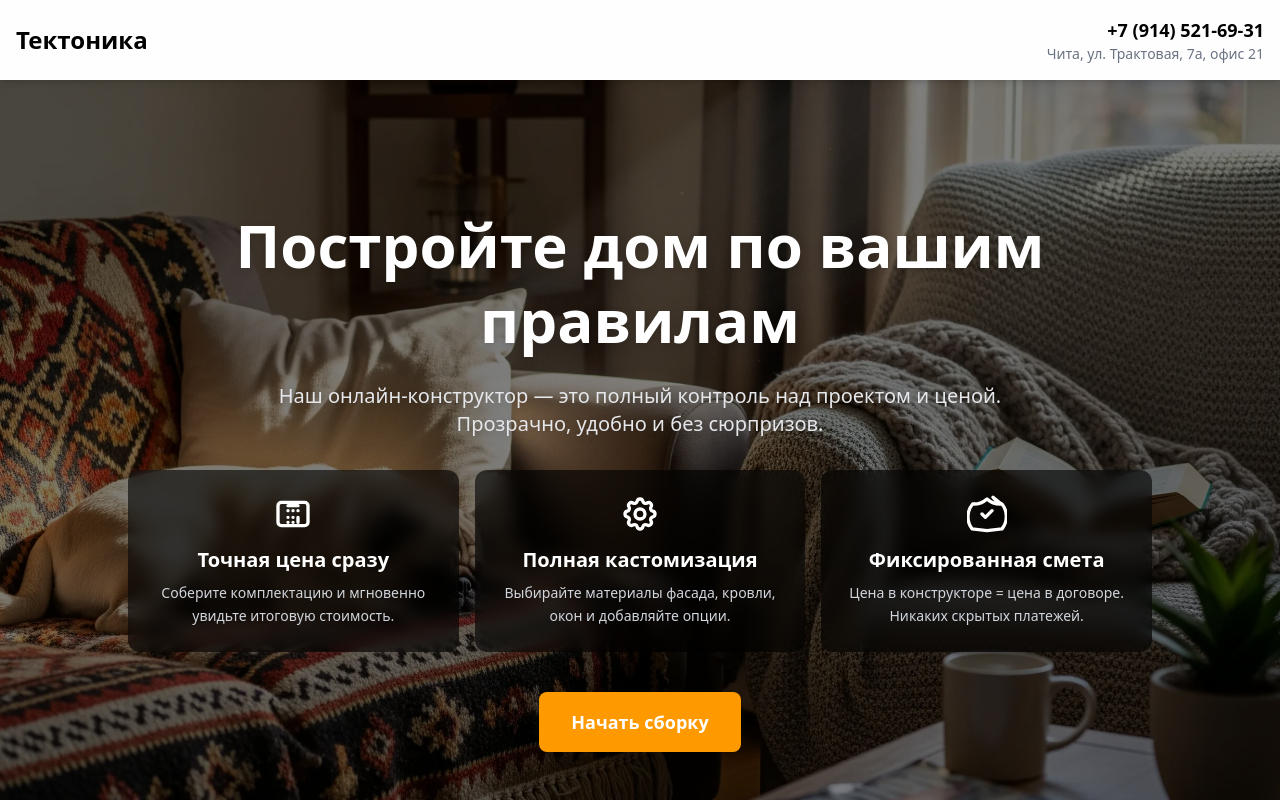
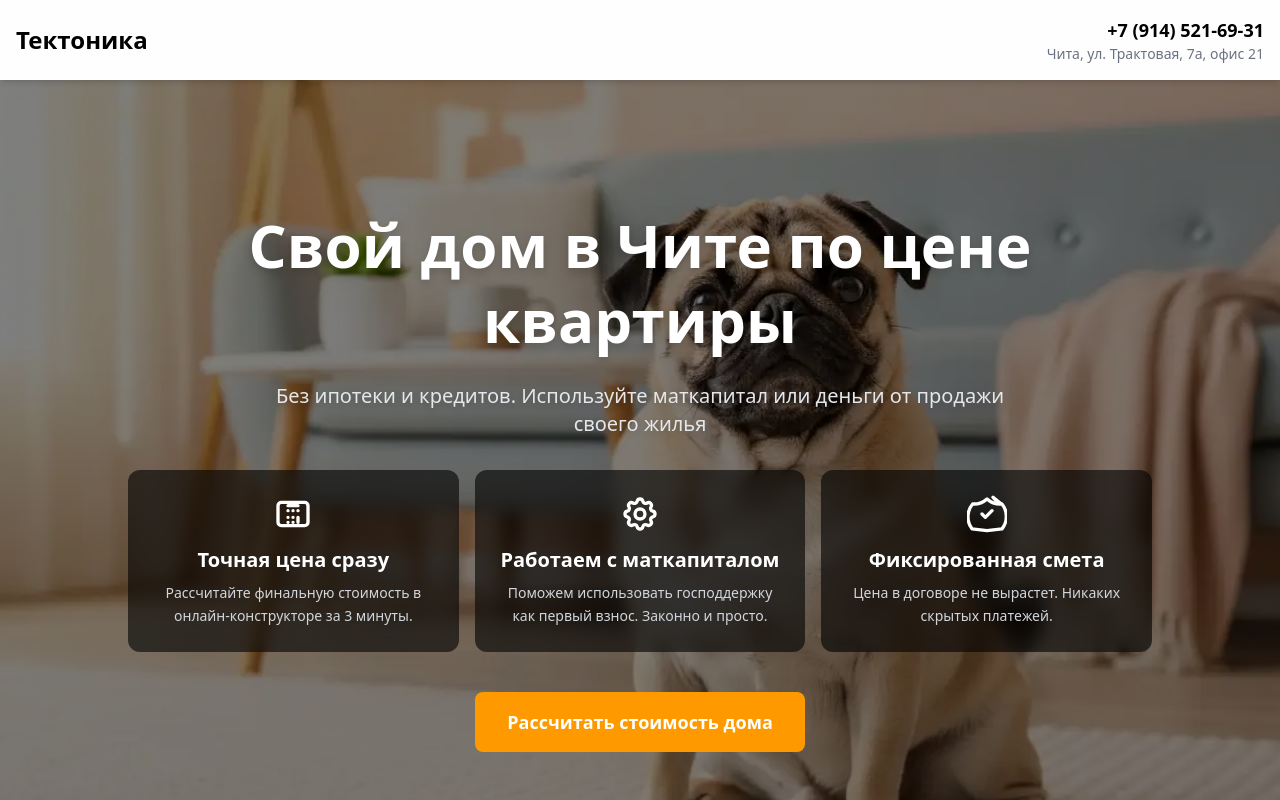
Before and after one commit to Meit12mini/home_const_s, a React (Vite) app: page / in a window 1280 px wide. Shown: the top 800 px of the page. Built offline with nearby package versions, Linux system fonts and the light colour scheme.

Commit message:
lasttest

```diff
--- a/components/Constructor.tsx
+++ b/components/Constructor.tsx
@@ -246,6 +246,7 @@ const handleFormSubmit = async (e: React.FormEvent) => {
                                     </span>
                                 </div>
                                 <p className="text-sm text-gray-600 mt-1">{config.description}</p>
+                                <p className="text-sm text-gray-600 mt-1">✅ Принимаем материнский капитал</p>
                             </div>
                         ))}
                     </div>
@@ -335,6 +336,8 @@ const handleFormSubmit = async (e: React.FormEvent) => {
                         <div className="space-y-4">
                             <input type="text" placeholder="Ваше имя" value={name} onChange={(e) => setName(e.target.value)} required className="w-full px-4 py-3 rounded-lg border-gray-300 focus:border-brand-blue focus:ring-brand-blue"/>
                             <input type="tel" placeholder="Ваш телефон (WhatsApp/Telegram)" value={phone} onChange={(e) => setPhone(e.target.value)} required className="w-full px-4 py-3 rounded-lg border-gray-300 focus:border-brand-blue focus:ring-brand-blue"/>
+                               <p className="text-sm text-gray-600 mt-1 py-3">Наша
+смета подходит для предоставления в ПФР для использования маткапитала.</p>
                             <Button type="submit" variant="primary" size="lg" className="w-full">
                                 Получить смету и планировку
                             </Button>
--- a/components/Hero.tsx
+++ b/components/Hero.tsx
@@ -41,19 +41,24 @@ const Hero: React.FC<HeroProps> = ({ onScrollToConstructor }) => {
       {/* Background Image with Overlay */}
       <div className="absolute inset-0 bg-black opacity-50 z-10"></div>
       <img
-        src="/img/Оптима/загрузка.webp"
+        src="/public/img/мопс.webp"
         alt="Милый мопс отдыхает на диване в уютном доме"
-        className="absolute inset-0 w-full h-full object-cover"
+        className="absolute inset-0 w-full h-full object-cover hidden sm:block"
       />
-
+      <img
+        src="/public/img/Google_AI_Studio_2025-08-25T06_11zon.webp"
+        alt="Милый мопс отдыхает на диване в уютном доме"
+        className="absolute inset-0 w-full h-full object-cover sm:hidden"
+      />
       {/* Content */}
       <div className="relative z-20 container mx-auto px-4 w-full">
         <div className="max-w-5xl mx-auto text-center mb-2.5 sm:mb-0">
           <h1 className="text-4xl md:text-5xl lg:text-6xl font-extrabold mb-6 drop-shadow-lg leading-tight">
-            Постройте дом по вашим правилам
+            Свой дом в Чите по цене квартиры
           </h1>
           <p className="text-lg md:text-xl text-gray-200 max-w-3xl mb-8 drop-shadow-md mx-auto">
-            Наш онлайн-конструктор — это полный контроль над проектом и ценой. Прозрачно, удобно и без сюрпризов.
+           Без ипотеки и кредитов. Используйте маткапитал или деньги
+от продажи своего жилья
           </p>
 
           <div className="grid grid-cols-1 sm:grid-cols-3 gap-4 mb-10">
@@ -61,24 +66,26 @@ const Hero: React.FC<HeroProps> = ({ onScrollToConstructor }) => {
                   onClick={onScrollToConstructor}
                   icon={<CalculatorIcon />}
                   title="Точная цена сразу"
-                  description="Соберите комплектацию и мгновенно увидьте итоговую стоимость."
+                  description="Рассчитайте финальную стоимость в
+онлайн-конструкторе за 3 минуты."
               />
               <BenefitCard
                   onClick={onScrollToConstructor}
                   icon={<CustomizeIcon />}
-                  title="Полная кастомизация"
-                  description="Выбирайте материалы фасада, кровли, окон и добавляйте опции."
+                  title="Работаем с маткапиталом"
+                  description="Поможем использовать господдержку как первый взнос.
+Законно и просто."
               />
               <BenefitCard
                   onClick={onScrollToConstructor}
                   icon={<ShieldIcon />}
                   title="Фиксированная смета"
-                  description="Цена в конструкторе = цена в договоре. Никаких скрытых платежей."
+                  description="Цена в договоре не вырастет. Никаких скрытых платежей."
               />
           </div>
 
           <Button onClick={onScrollToConstructor} variant="primary" size="lg">
-            Начать сборку
+            Рассчитать стоимость дома
           </Button>
         </div>
       </div>
```
Also changed, not shown: public/img/Google_AI_Studio_2025-08-25T06_11zon.webp (added), public/img/мопс.webp (added).
